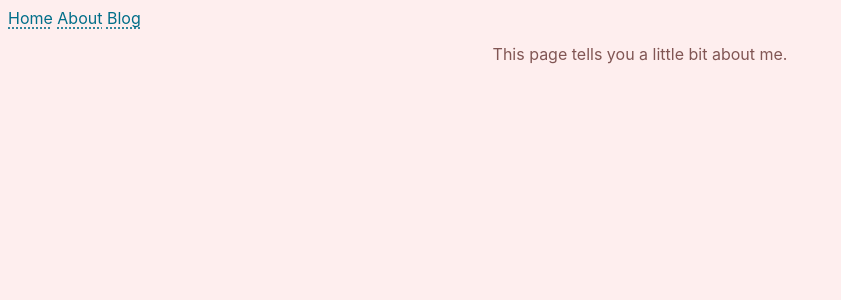
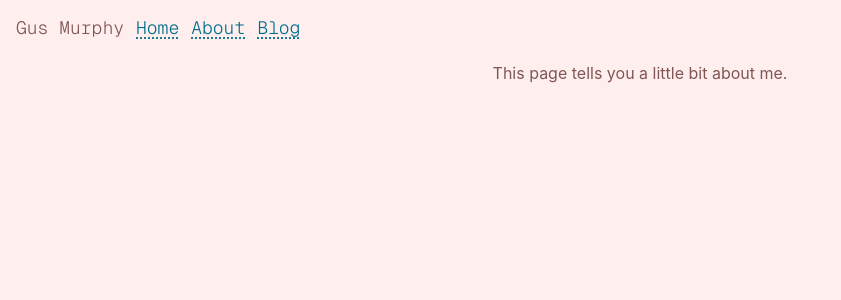
Before and after one commit to gusbmurphy/my-site, a Jekyll site: the page built from about.markdown, in a window 1280 px wide. Shown: the top 300 px of the page, without its empty margins (0-841 px from the left). Built offline with Jekyll 4.4.1, drawn with Linux system fonts in a browser that asks for light colours.

Commit message:
Add name and more styling to navigation bar

```diff
--- a/_includes/navigation.html
+++ b/_includes/navigation.html
@@ -1,5 +1,6 @@
 <!doctype html>
 <nav>
+  <div>Gus Murphy</div>
   {% for item in site.data.navigation %}
     <a href="{{ item.link }}" {% if page.url == item.link %}class="current"{% endif %}>{{ item.name }}</a>
   {% endfor %}
--- a/_sass/main.scss
+++ b/_sass/main.scss
@@ -11,6 +11,14 @@ body {
   color: #815654;
   font-family: -apple-system, BlinkMacSystemFont, Segoe UI, Roboto, Oxygen,
     Ubuntu, Cantarell, Fira Sans, Droid Sans, Helvetica Neue, sans-serif;
+}
+
+nav {
+  display: flex;
+  font-size: large;
+  gap: 0.75rem;
+  font-family: "GeistMono";
+  padding: 0.5rem;
 }
 
 h1,
```
